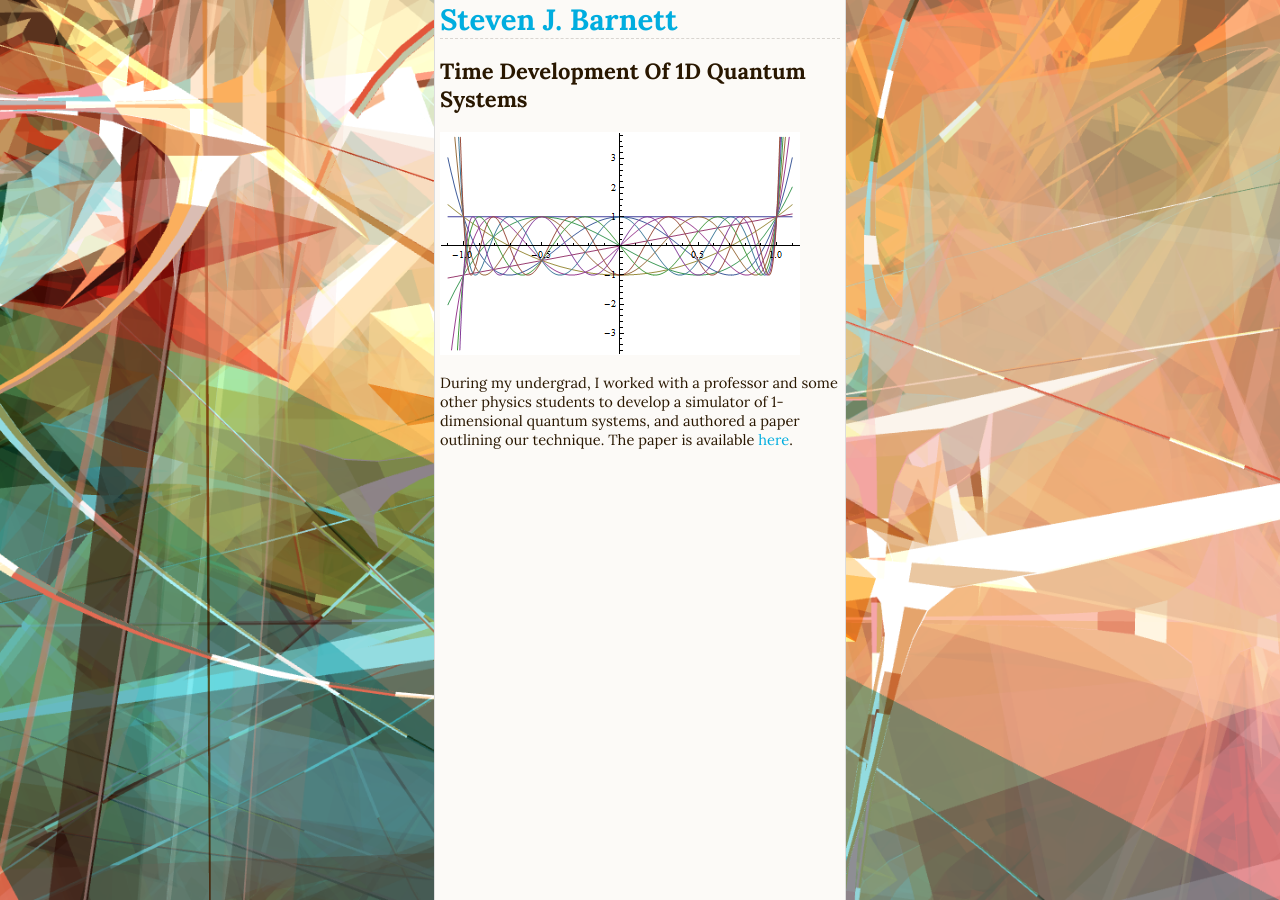
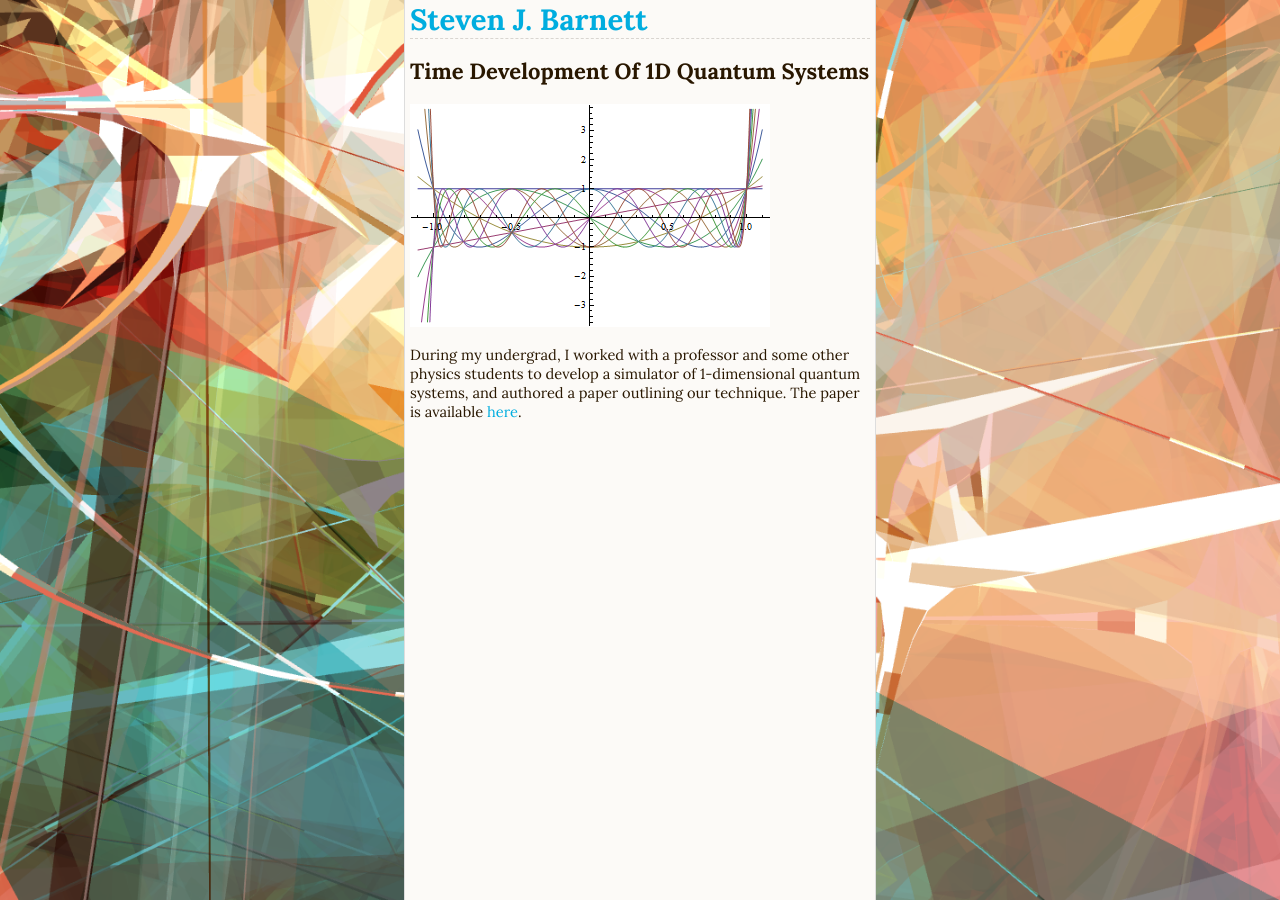
Before and after one commit to stett/stett.github.io, a Jekyll site: the page built from _posts/2011-05-19-one-dimensional-qm-sim.md, in a window 1280 px wide. Built offline with Jekyll 4.4.1, drawn with Linux system fonts in a browser that asks for light colours; comment, search, counter and statistics services are not loaded.

Commit message:
... wider?

```diff
--- a/assets/style.scss
+++ b/assets/style.scss
@@ -19,7 +19,7 @@ body {
 
 main {
     text-align: left;
-    max-width: 400px;
+    max-width: 460px;
     width: 100%;
     min-height: 100%;
     border-left: 1px solid #ddd;
```
Also changed, not shown: _drafts/2000-01-01-test.md (renamed from _posts/2000-01-01-test.md).
